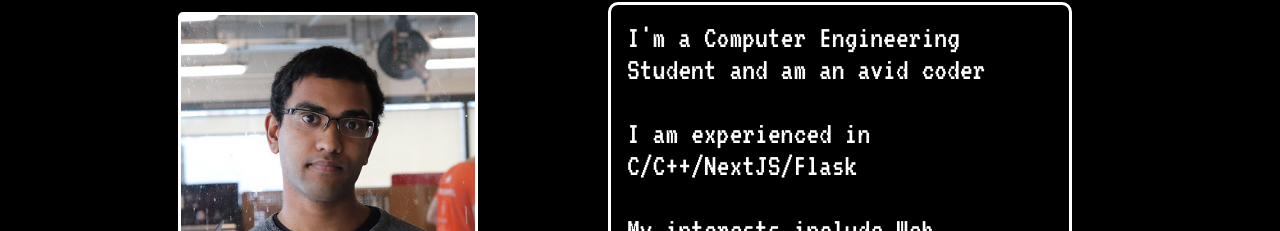
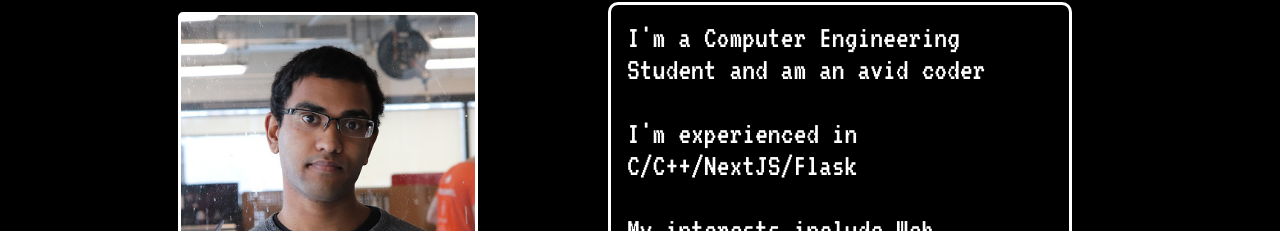
Before and after one commit to kprime21/kprime21-website, a Next.js app: page / in a window 1280 px wide. Shown: the part 158-389 px from the top of the page. Built offline with nearby package versions, Linux system fonts and the light colour scheme; what @prismicio/client would draw is missing.

Commit message:
fixed vercel deployment error &apos

```diff
--- a/components/Hero.js
+++ b/components/Hero.js
@@ -197,10 +197,10 @@ const Hero = () => {
             <HeroRight>
                 <HeroTextR>
                     <h1>
-                        I'm a Computer Engineering Student and am an avid coder
+                        I&apos;m a Computer Engineering Student and am an avid coder
 
                         <p>
-                            I am experienced in C/C++/NextJS/Flask
+                            I&apos;m experienced in C/C++/NextJS/Flask
                         </p>
 
 
```
